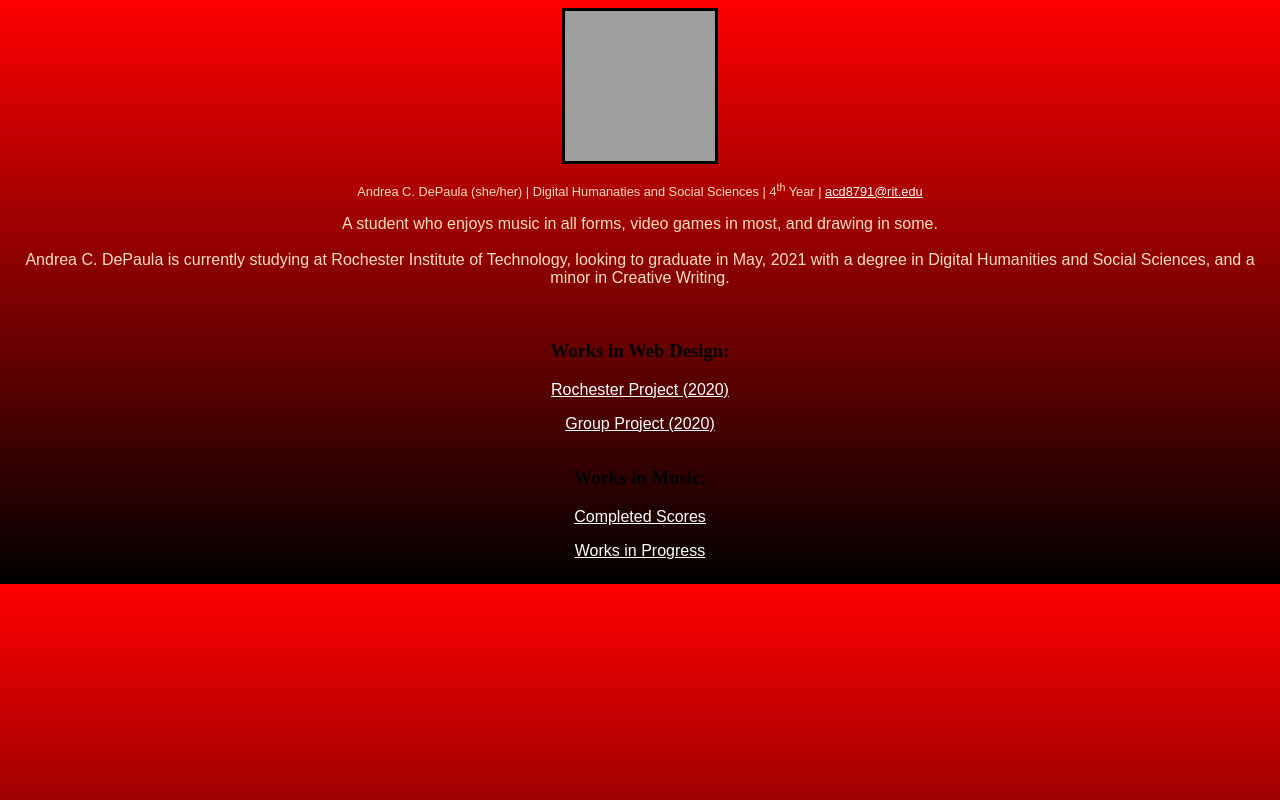
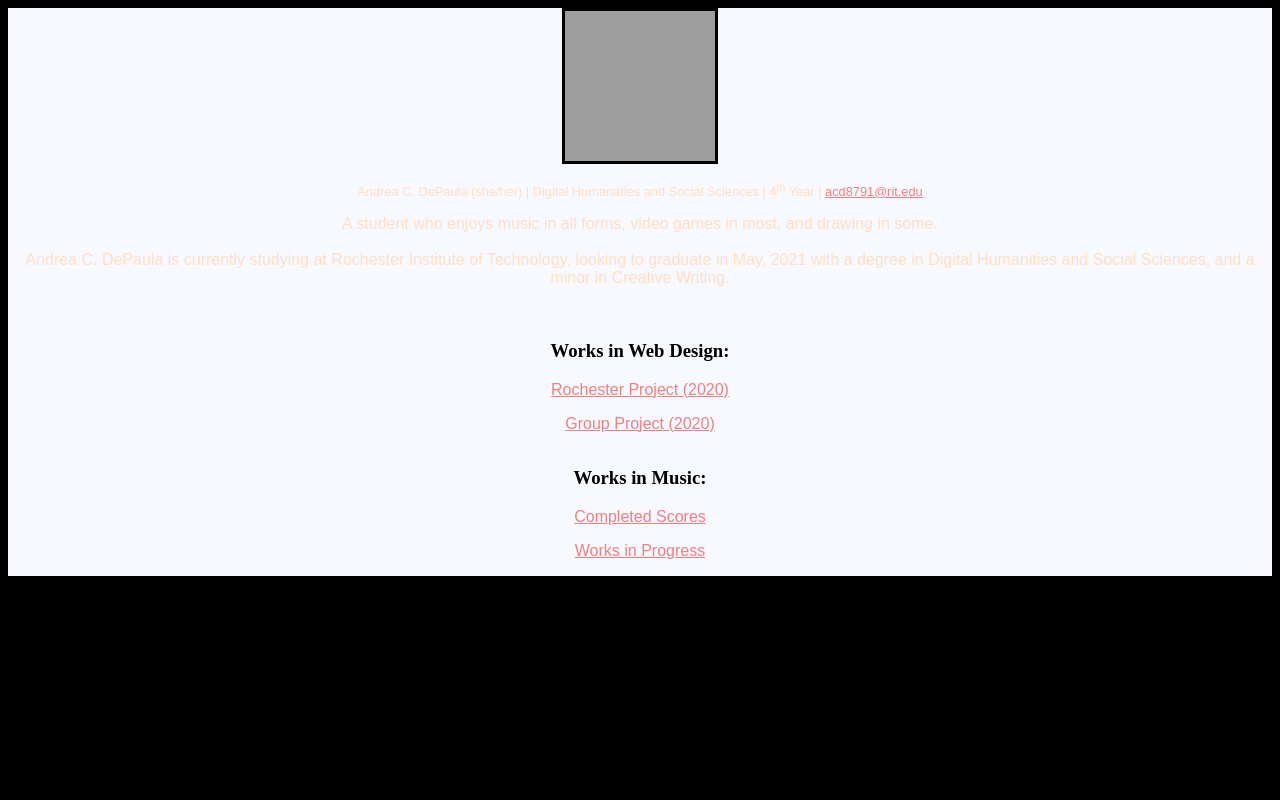
Before and after one commit to ScarletPiano/DePaula.github.io, a PHP site: page /index.html in a window 1280 px wide. Run offline with PHP 8.4, Linux system fonts and the light colour scheme; grey boxes are pictures that could not be loaded.

Commit message:
Add files via upload

```diff
--- a/assets/css/styles.css
+++ b/assets/css/styles.css
@@ -2,8 +2,11 @@ p {
     font-family: sans-serif;
     color: #FFDFC1;
 }
+.page{
+    background-color: ghostwhite;
+}
 html{
-    background: linear-gradient(to bottom, red 0%, black 100%);
+    background: black;
 }
 .profile{ /* profile picture box */
     align-content: center;
@@ -23,15 +26,15 @@ html{
 
 /* link colors & style */
 a:link{
-    color: white;
+    color: lightcoral;
 }
 a:visited{
-    color: whitesmoke;
+    color: grey;
 }
 a:hover{
-    color:cornsilk;
+    color:black;
     text-decoration-line:underline;
 }
 a:active{
-    color:#6d597a;
+    color:lightcoral;
 }
--- a/index.html
+++ b/index.html
@@ -22,7 +22,7 @@
     <!-- boxes of each catagory, leading to links when hovering over them -->
     <div class="center">
         <h3>Works in Web Design:</h3>
-        <p><a href="WMFinal/index.html">Rochester Project (2020)</a></p>
+        <p><a href="WMFinal/index.php">Rochester Project (2020)</a></p>
         <p><a href="GroupProject2020/index.php">Group Project (2020)</a></p>
     </div>
     <div class="center">
```
